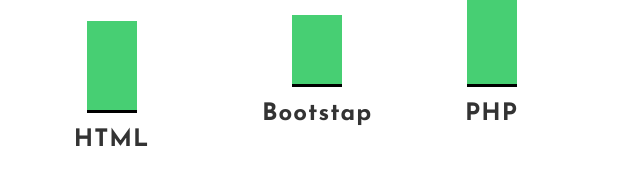
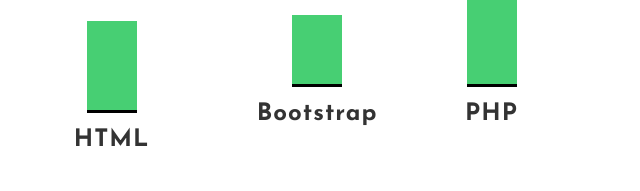
Before and after one commit to amanguptameag/amankrmeag.github.io, a plain HTML site: page index.html in a window 1280 px wide. Shown: the part 2598-2789 px from the top of the page, 615-1255 px from the left. Drawn offline with Linux system fonts and the light colour scheme.

Commit message:
new commit

```diff
--- a/index.html
+++ b/index.html
@@ -405,7 +405,7 @@ Smartphone Compatible web template, free webdesigns for Nokia, Samsung, LG, Sony
 				</div>
 				<div class="skill-main-agileits">
 					<p class="p3"></p>
-					<h4>Bootstap</h4>
+					<h4>Bootstrap</h4>
 				</div>
 				<div class="skill-main-agileits">
 					<p class="p4"></p>
```
Also changed, not shown: certificate.html (+1 -1 lines), 1 other file.
